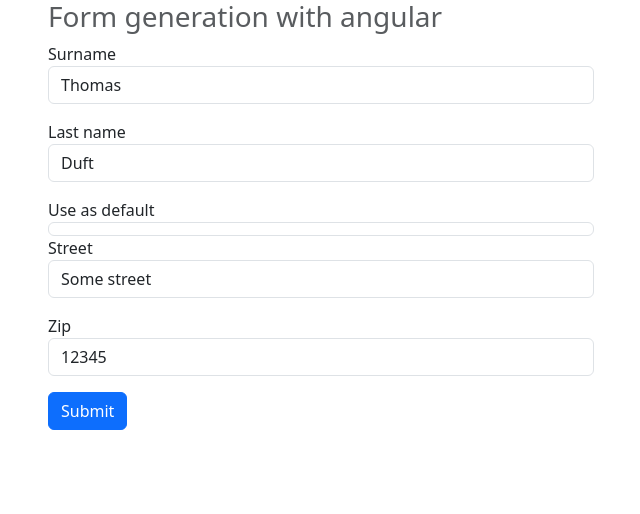
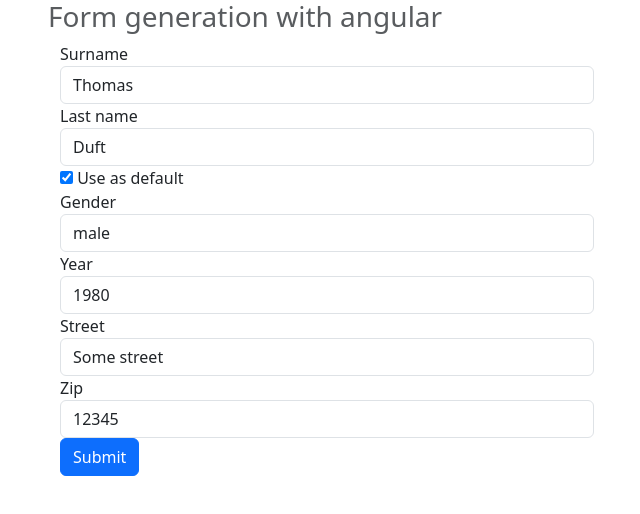
Before and after one commit to thomasduft/formdef, an Angular app: page / in a window 1280 px wide. Shown: the top 514 px of the page, without its empty margins (34-674 px from the left). Built offline with nearby package versions, Linux system fonts and the light colour scheme.

Commit message:
added validators

```diff
--- a/src/app/app.component.html
+++ b/src/app/app.component.html
@@ -3,7 +3,7 @@
     <h3 class="text-muted">Form generation with angular</h3>
   </header>
 
-  <main role="main">
+  <main class="container" role="main">
     <div class="row">
       <div class="col-lg-6">
         <tw-formdef
@@ -12,6 +12,7 @@
         </tw-formdef>
       </div>
 
+
       <div class="col-lg-6">
 
       </div>
--- a/src/app/app.component.ts
+++ b/src/app/app.component.ts
@@ -14,7 +14,9 @@ export class AppComponent {
   public viewModel = {
     surname: 'Thomas',
     lastname: 'Duft',
-    select: true,
+    isDefault: true,
+    gender: 'm',
+    year: 1980,
     address: {
       street: 'Some street',
       zip: '12345'
--- a/src/app/formdef/editor.component.html
+++ b/src/app/formdef/editor.component.html
@@ -1,53 +1,53 @@
-<div class="form-group"
-  [ngSwitch]="editor.type"
-  [formGroup]="parentForm">
+<div [ngClass]="{ 'has-danger': control(editor.name).invalid, 'form-group': editor.type !== 'checkbox', 'checkbox': editor.type === 'checkbox' }" [ngSwitch]="editor.type" [formGroup]="parentForm">
+
+  <label *ngIf="editor.type !== 'checkbox'" class="form-control-label" [attr.for]="editor.name">
+    {{ editor.label }}
+  </label>
+
   <ng-container *ngSwitchCase="'number'">
-    <label [attr.for]="editor.name">
-      {{ editor.label }}
-    </label>
-    <input type="number"
-           class="form-control"
-           [attr.id]="editor.name"
-           [formControlName]="editor.name">
+    <input type="number" class="form-control" [attr.id]="editor.name" [formControlName]="editor.name">
   </ng-container>
 
   <ng-container *ngSwitchCase="'password'">
-      <label [attr.for]="editor.name">
-        {{ editor.label }}
-      </label>
-      <input type="password"
-             class="form-control"
-             [attr.id]="editor.name"
-             [formControlName]="editor.name">
+    <input type="password" class="form-control" [attr.id]="editor.name" [formControlName]="editor.name">
   </ng-container>
 
   <ng-container *ngSwitchCase="'checkbox'">
-      <label [attr.for]="editor.name">
-        {{ editor.label }}
-      </label>
-      <input type="checkbox"
-             class="form-control"
-             [attr.id]="editor.name"
-             [formControlName]="editor.name">
+    <label>
+      <input type="checkbox" [attr.id]="editor.name" [formControlName]="editor.name">
+      {{ editor.label }}
+    </label>
+  </ng-container>
+
+  <ng-container *ngSwitchCase="'select'">
+    <select class="form-control" [formControlName]="editor.name">
+      <option *ngIf="!editor.required" [value]=""></option>
+      <option *ngFor="let opt of editor.options" [value]="opt.key" [selected]="editor.value === opt.key">
+        {{ opt.value }}
+      </option>
+    </select>
   </ng-container>
 
   <ng-container *ngSwitchCase="'date'">
-      <label [attr.for]="editor.name">
-        {{ editor.label }}
-      </label>
-      <input type="date"
-             class="form-control"
-             [attr.id]="editor.name"
-             [formControlName]="editor.name">
+    <input type="date" class="form-control" [attr.id]="editor.name" [formControlName]="editor.name">
   </ng-container>
 
-  <p *ngSwitchDefault>
-    <label [attr.for]="editor.name">
-      {{ editor.label }}
-    </label>
-    <input type="text"
-           class="form-control"
-           [attr.id]="editor.name"
-           [formControlName]="editor.name">
-  </p>
+  <ng-container *ngSwitchDefault>
+    <input type="text" class="form-control" [attr.id]="editor.name" [formControlName]="editor.name">
+  </ng-container>
+
+  <div *ngIf="control(editor.name).invalid" class="alert alert-danger">
+    <div *ngIf="control(editor.name).errors.required">
+      {{ editor.label }} required.
+    </div>
+    <div *ngIf="control(editor.name).errors.maxlength">
+      {{ editor.label }} must not be longer than {{ editor.size }} characters.
+    </div>
+    <div *ngIf="control(editor.name).errors.min">
+      {{ editor.label }} must not be lower than {{ editor.valueMin }}.
+    </div>
+    <div *ngIf="control(editor.name).errors.max">
+      {{ editor.label }} must not be greater than {{ editor.valueMax }}.
+    </div>
+  </div>
 </div>
--- a/src/app/formdef/editor.component.ts
+++ b/src/app/formdef/editor.component.ts
@@ -3,7 +3,8 @@ import {
   Input
 } from '@angular/core';
 import {
-  FormGroup
+  FormGroup,
+  AbstractControl
 } from '@angular/forms';
 
 import { Editor } from './models';
@@ -18,4 +19,8 @@ export class EditorComponent {
 
   @Input()
   public parentForm: FormGroup;
+
+  public control(name: string): AbstractControl {
+    return this.parentForm.get(name);
+  }
 }
--- a/src/app/formdef/formdef.service.ts
+++ b/src/app/formdef/formdef.service.ts
@@ -1,5 +1,12 @@
 import { Injectable } from '@angular/core';
-import { FormBuilder, FormGroup, FormControl, FormArray } from '@angular/forms';
+import {
+  FormBuilder,
+  FormGroup,
+  FormControl,
+  FormArray,
+  ValidatorFn,
+  Validators
+} from '@angular/forms';
 
 import { Editor, Slot, SINGLE_SLOT, ARRAY_SLOT } from './models';
 import { SlotRegistry } from './slotRegistry.service';
@@ -29,7 +36,7 @@ export class FormdefService {
     if (slot.type === SINGLE_SLOT) {
       slot.editors.forEach((e: Editor) => {
         e.value = viewModel[e.name];
-        fg.addControl(e.name, new FormControl(e.value)); // validators?
+        fg.addControl(e.name, new FormControl(e.value, this.getValidators(e))); // validators?
       });
     }
 
@@ -52,4 +59,23 @@ export class FormdefService {
 
     return fg;
   }
+
+  private getValidators(editor: Editor): ValidatorFn {
+    const validators: Array<ValidatorFn> = new Array<ValidatorFn>();
+
+    if (editor.required) {
+      validators.push(Validators.required);
+    }
+    if (editor.size) {
+      validators.push(Validators.maxLength(editor.size));
+    }
+    if (editor.valueMin) {
+      validators.push(Validators.min(editor.valueMin));
+    }
+    if (editor.valueMax) {
+      validators.push(Validators.max(editor.valueMax));
+    }
+
+    return Validators.compose(validators);
+  }
 }
--- a/src/app/formdef/models.ts
+++ b/src/app/formdef/models.ts
@@ -13,6 +13,11 @@ export interface Editor {
   name: string;
   label: string;
   value?: any;
+  options?: any;
+  required?: boolean;
+  size?: number;
+  valueMin?: number;
+  valueMax?: number;
 }
 
 export const SINGLE_SLOT = 'single';
--- a/src/app/models.ts
+++ b/src/app/models.ts
@@ -1,4 +1,12 @@
-import { SINGLE_SLOT, Editor, Slot, TEXT_EDITOR, CHECKBOX_EDITOR } from './formdef/index';
+import {
+  SINGLE_SLOT,
+  Editor,
+  Slot,
+  TEXT_EDITOR,
+  CHECKBOX_EDITOR,
+  SELECT_EDITOR,
+  NUMBER_EDITOR
+} from './formdef/index';
 
 export class ContactSlot implements Slot {
   public static KEY = 'contactslot';
@@ -13,18 +21,38 @@ export class ContactSlot implements Slot {
       {
         type: TEXT_EDITOR,
         name: 'surname',
-        label: 'Surname'
+        label: 'Surname',
+        required: true
       },
       {
         type: TEXT_EDITOR,
         name: 'lastname',
-        label: 'Last name'
+        label: 'Last name',
+        size: 20
       },
       {
         type: CHECKBOX_EDITOR,
-        name: 'select',
+        name: 'isDefault',
         label: 'Use as default'
-      }
+      },
+      {
+        type: SELECT_EDITOR,
+        name: 'gender',
+        label: 'Gender',
+        required: false,
+        options: [
+          { key: 'm', value: 'male' },
+          { key: 'f', value: 'female' }
+        ]
+      },
+      {
+        type: NUMBER_EDITOR,
+        name: 'year',
+        label: 'Year',
+        required: true,
+        valueMin: 1900,
+        valueMax: 2100
+      },
     ];
     this.children = [
       {
```
